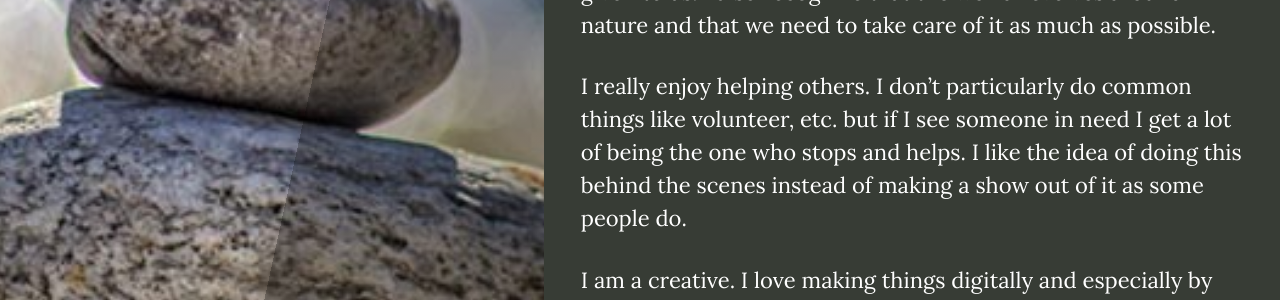
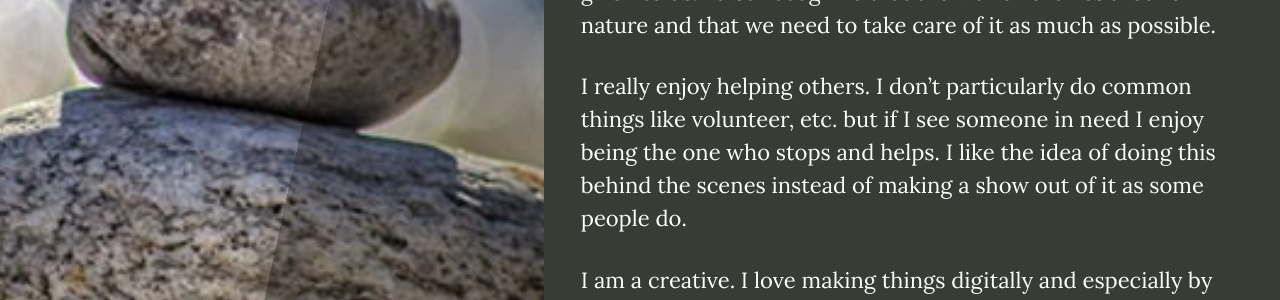
Before and after one commit to brianmaierjr/brianmaierjr.github.io, a Jekyll site: the page built from _posts/2016-04-26-purpose-and-values.md, in a window 1280 px wide. Shown: the part 981-1281 px from the top of the page. Built offline with Jekyll 4.4.1, drawn with Linux system fonts in a browser that asks for light colours; nearby versions of some CDN libraries; comment, search, counter and statistics services are not loaded.

Commit message:
Update 2016-04-26-purpose-and-values.md

```diff
--- a/_posts/2016-04-26-purpose-and-values.md
+++ b/_posts/2016-04-26-purpose-and-values.md
@@ -12,7 +12,7 @@ I love to be physically active. Ever since a young age I was involved in sports
 
 I desire to be outside in nature. Sitting in this cube now I am longing to be outside on my bike pedaling away. I absolutely love big cities but I also appreciate the natural world that has been given to us. I also recognize that the world revolves around nature and that we need to take care of it as much as possible.
 
-I really enjoy helping others. I don't particularly do common things like volunteer, etc. but if I see someone in need I get a lot of being the one who stops and helps. I like the idea of doing this behind the scenes instead of making a show out of it as some people do.
+I really enjoy helping others. I don't particularly do common things like volunteer, etc. but if I see someone in need I enjoy being the one who stops and helps. I like the idea of doing this behind the scenes instead of making a show out of it as some people do.
 
 I am a creative. I love making things digitally and especially by hand. I am never satisfied with what I make but I always enjoy the process and am always improving. I am constantly involved in many projects that range from fine art to music to web design. I really enjoy being surrounded by people who are also creative. Growing up all of my friends were musicians and artists and after moving away from my hometown of Cincinnati has me craving being around them again.
 
```
